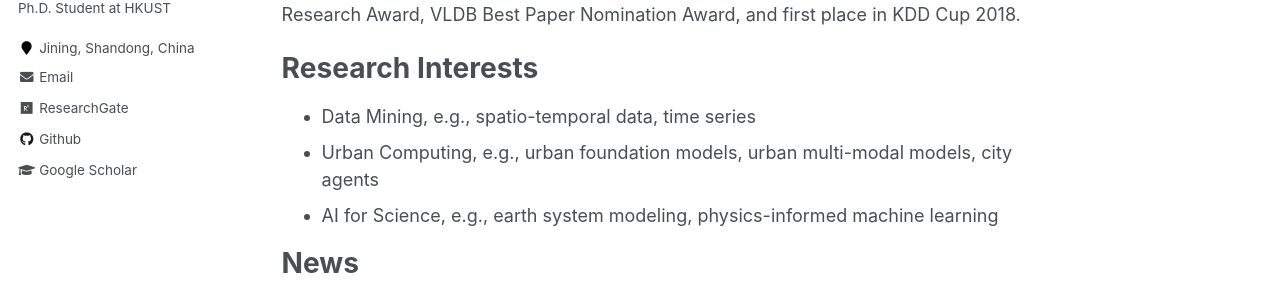
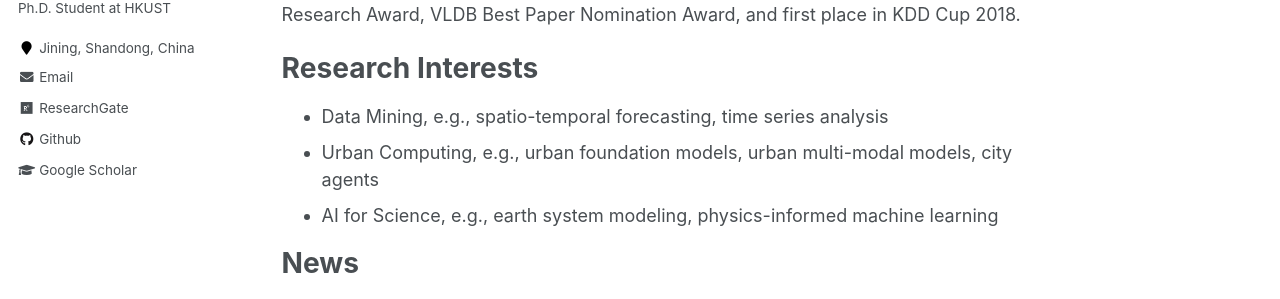
Before and after one commit to jhanao-hkust/jhanao-hkust.github.io, a Jekyll site: the page built from _pages/about.md, in a window 1280 px wide and 1095 px high. Shown: the part 402-701 px from the top of the window. Built offline with Jekyll 4.4.1, drawn with Linux system fonts in a browser that asks for light colours.

Commit message:
Update about.md

```diff
--- a/_pages/about.md
+++ b/_pages/about.md
@@ -11,7 +11,7 @@ redirect_from:
 I am currently a Ph.D. student at [Academy of Interdisciplinary Studies](https://ais.hkust.edu.hk/), [Hong Kong University of Science and Technology](https://hkust.edu.hk/). My general research interests lie in data mining and applied machine learning, with a focus on developing strong foundation models for smart city services and scientific computing applications. I have published prolifically in refereed journals and conference proceedings, such as TKDE, VLDBJ, KDD, VLDB, and AAAI. My research works have been powering several billion-scale industrial applications in DiDi Chuxing and Baidu Maps. I also serve as the program committee members or reviewers for leading conferences and journals, such as ICLR, NeurIPS, KDD, WWW, AAAI, AISTATS, IMWUT, TKDE, and TBD. I received several awards including HKUST AIS Best Research Award, VLDB Best Paper Nomination Award, and first place in KDD Cup 2018.
 
 # Research Interests
-* Data Mining, e.g., spatio-temporal data, time series
+* Data Mining, e.g., spatio-temporal forecasting, time series analysis
 * Urban Computing, e.g., urban foundation models, urban multi-modal models, city agents
 * AI for Science, e.g., earth system modeling, physics-informed machine learning
 
```
